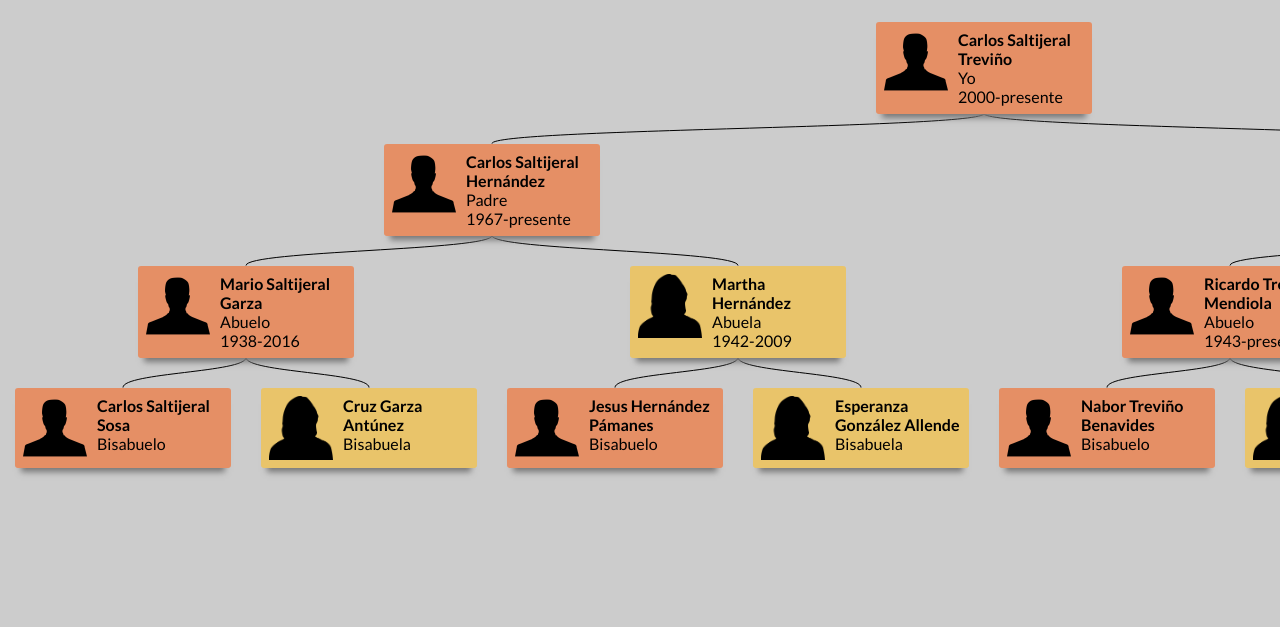
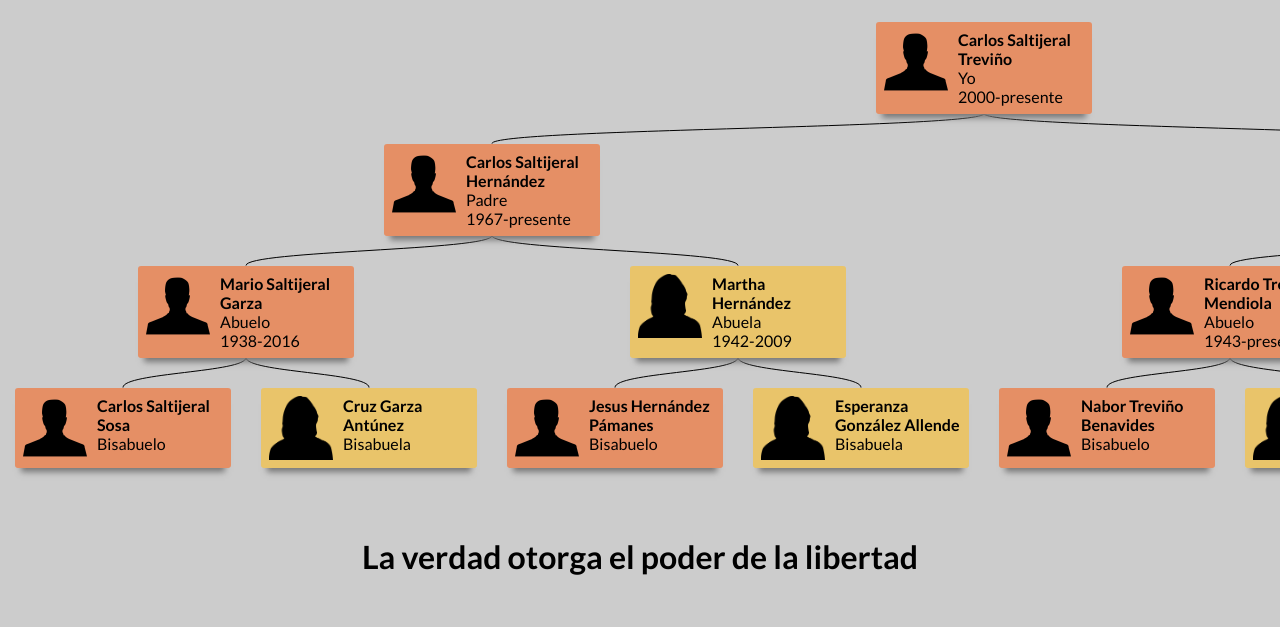
Before and after one commit to csaltrev/family-tree, a plain HTML site: page index.html in a window 1280 px wide. Drawn offline with Linux system fonts and the light colour scheme.

Commit message:
Add motto

```diff
--- a/css/styles.css
+++ b/css/styles.css
@@ -41,3 +41,13 @@ html {
 .orange {
     background-color: #E58F65;
 }
+
+.motto {
+    text-align: center;
+    padding: 3rem;
+}
+
+.motto h1 {
+    font-size: 2rem;
+    font-weight: bold;
+}
--- a/index.html
+++ b/index.html
@@ -12,6 +12,9 @@
 
 <body>
     <div class="chart" id="family-tree"></div>
+    <div class="motto">
+        <h1>La verdad otorga el poder de la libertad</h1>
+    </div>
     <script src="treant/vendor/raphael.js"></script>
     <script src="treant/Treant.js"></script>
     <script src="index.js"></script>
--- a/index.js
+++ b/index.js
@@ -80,7 +80,7 @@ const chart_config = {
             },
             {
                 text: {
-                    name: "Eida Treviño Llamas",
+                    name: "Eida Alicia Treviño Llamas",
                     title: "Madre",
                     desc: "1971-presente"
                 },
```
